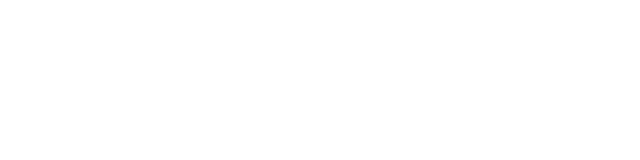
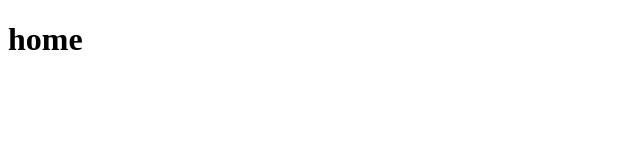
Before and after one commit to jhleeWEB/portfolio, a React app: page / in a window 1280 px wide. Shown: the top 160 px of the page, without its empty margins (0-640 px from the left). Built offline with nearby package versions, Linux system fonts and the light colour scheme.

Commit message:
fix Route에 react element 추가

```diff
--- a/src/App.tsx
+++ b/src/App.tsx
@@ -1,12 +1,15 @@
 import { Routes, Route } from 'react-router';
 import { PATHNAME } from './consts/consts';
+import Home from './components/Home';
+import Career from './components/Career';
+import About from './components/About';
 
 const App = () => {
 	return (
 		<Routes>
-			<Route path={PATHNAME.HOME} />
-			<Route path={PATHNAME.CAREER} />
-			<Route path={PATHNAME.ABOUT} />
+			<Route path={PATHNAME.HOME} element={<Home />} />
+			<Route path={PATHNAME.CAREER} element={<Career />} />
+			<Route path={PATHNAME.ABOUT} element={<About />} />
 		</Routes>
 	);
 };
```
